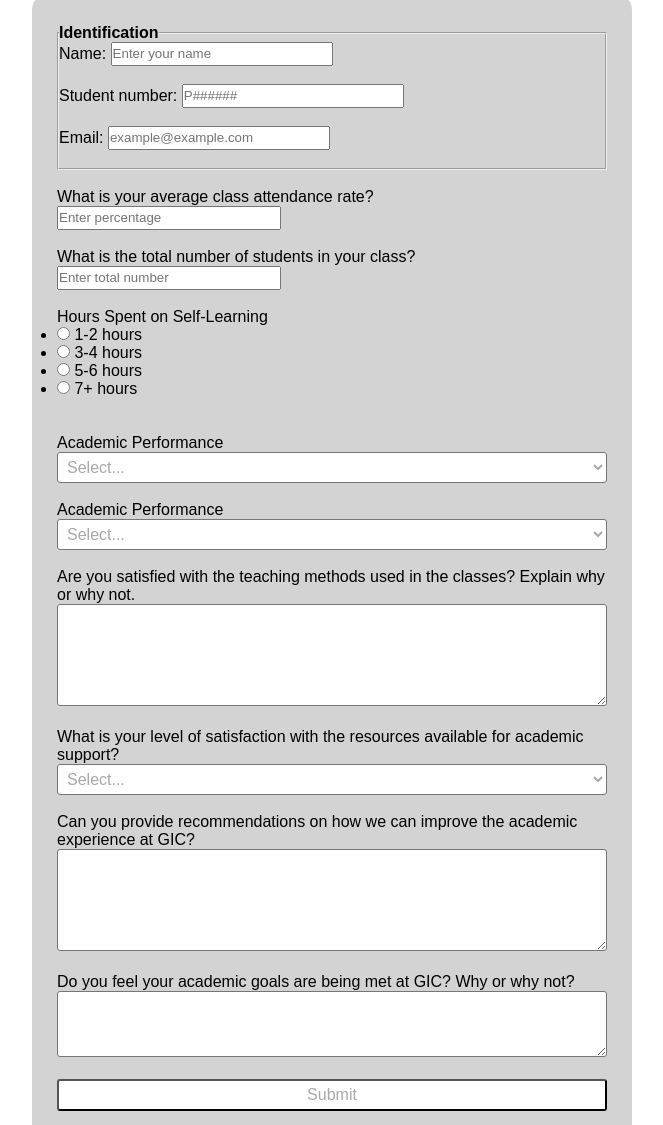
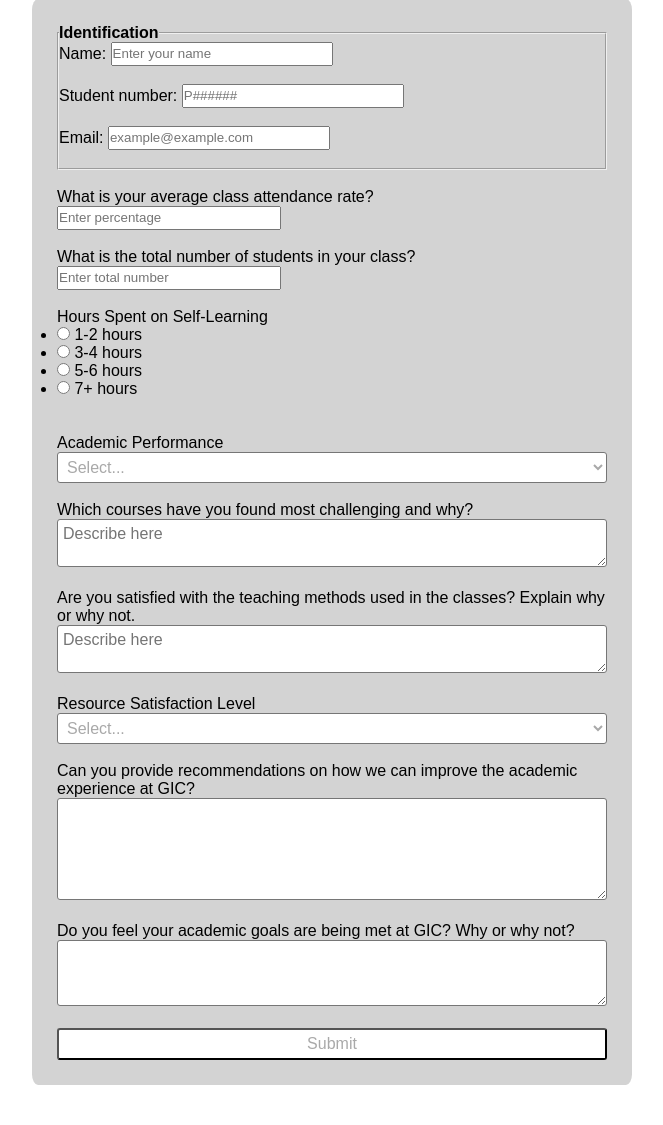
Before and after one commit to alalidana/FC724_3_4, a Flask app: page /questionnaire in a window 1280 px wide. Shown: the part 181-1306 px from the top of the page, without its empty margins (308-971 px from the left). Run offline with Flask 3, Linux system fonts and the light colour scheme.

Commit message:
continue fixing code to make it flask_wtf on the datacollectionpage.html to work with the class

```diff
--- a/form.py
+++ b/form.py
@@ -22,6 +22,9 @@ class Surveyform(FlaskForm):
     challenging_courses = TextAreaField('Which courses have you found most challenging and why?', validators=[DataRequired()],
                                         render_kw={'placeholder': 'Describe here', 'id': 'challengingCourses'})
 
+    teaching_methods= TextAreaField('Are you satisfied with the teaching methods used in the classes? Explain why or why not.', validators=[DataRequired()],
+                                        render_kw={'placeholder': 'Describe here', 'id': 'teaching_methods'})
+
     resources_satisfaction = SelectField('Resource Satisfaction Level',
                                          choices=[('Select...', 'Select...'), ('1', '1'), ('2', '2'), ('3', '3'), ('4', '4'), ('5', '5'),
                                                   ('6', '6'), ('7', '7'), ('8', '8'), ('9', '9'), ('10', '10')],
--- a/templates/datacollectionpage.html
+++ b/templates/datacollectionpage.html
@@ -59,28 +59,14 @@
                 {{ form.performance.label }}<br>
                 {{ form.performance() }}<br><br>
                 <!--most challenging course-->
-                {{ form.performance.label }}<br>
-                {{ form.performance() }}<br><br>
+                {{ form.challenging_courses.label }}<br>
+                {{ form.challenging_courses() }}<br><br>
                 <!--teaching methods-->
-                <label for="teachingMethods">Are you satisfied with the teaching methods used in the classes? Explain why or why not.</label><br>
-                <textarea id="teachingMethods" name="teachingMethods" cols="40" rows="5" max="250"></textarea><br>
-                <br>
+                {{ form.teaching_methods.label }}<br>
+                {{ form.teaching_methods() }}<br><br>
                 <!--level of satisfaction drop down menu-->
-                <label for="resources">What is your level of satisfaction with the resources available for academic support?</label><br>
-                <select id="resources" name="resources">
-                    <option value="">Select...</option>
-                    <option value="1">1</option>
-                    <option value="2">2</option>
-                    <option value="3">3</option>
-                    <option value="4">4</option>
-                    <option value="5">5</option>
-                    <option value="6">6</option>
-                    <option value="7">7</option>
-                    <option value="8">8</option>
-                    <option value="9">9</option>
-                    <option value="10">10</option>
-                </select><br>
-                <br>
+                {{ form.resources_satisfaction.label }}<br>
+                {{ form.resources_satisfaction() }}<br><br>
                 <!--improvement recommendations-->
                 <label for="improvement">Can you provide recommendations on how we can improve the academic experience at GIC?</label><br>
                 <textarea id="improvement" name="improvement" cols="40" rows="5" max="250"></textarea><br>
```
